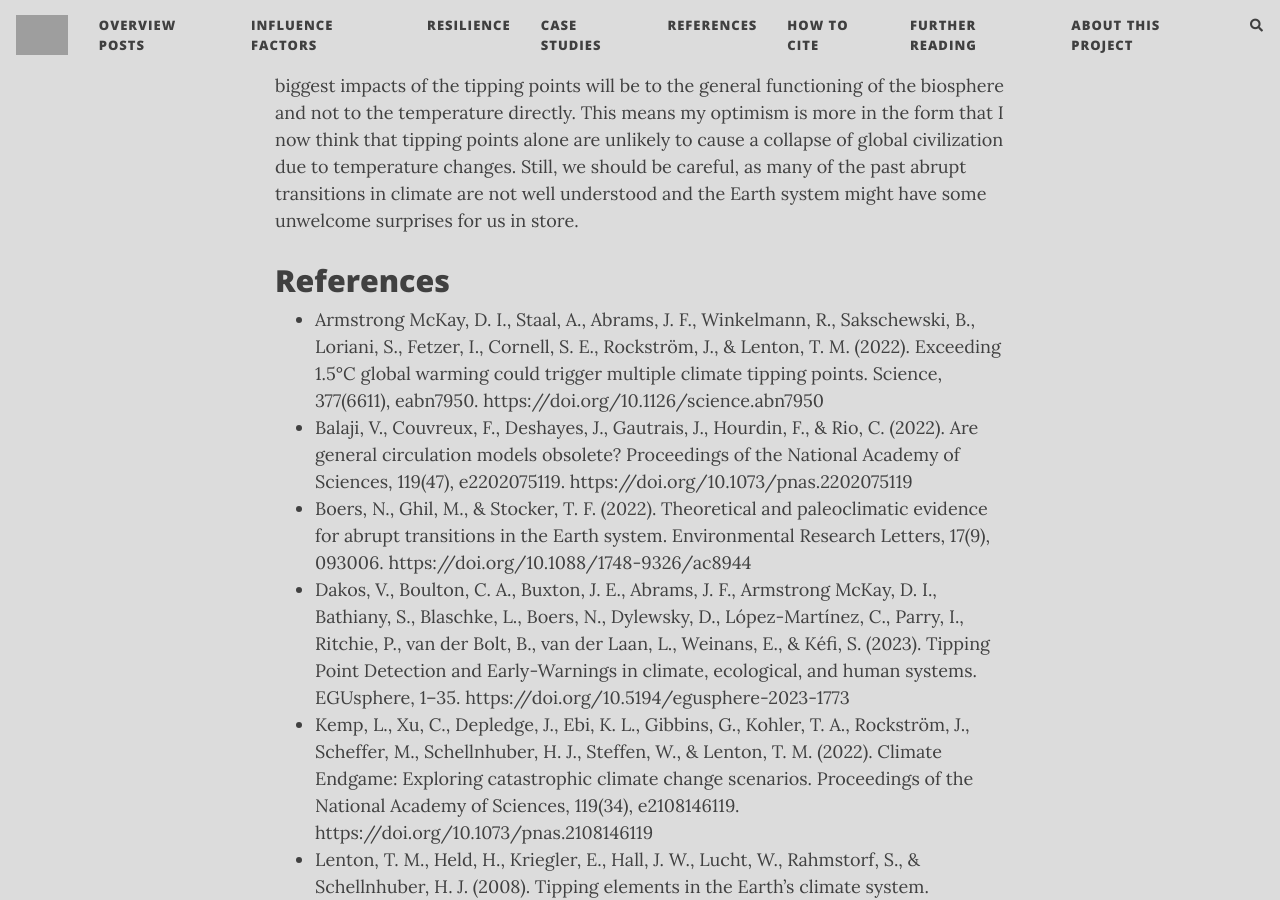
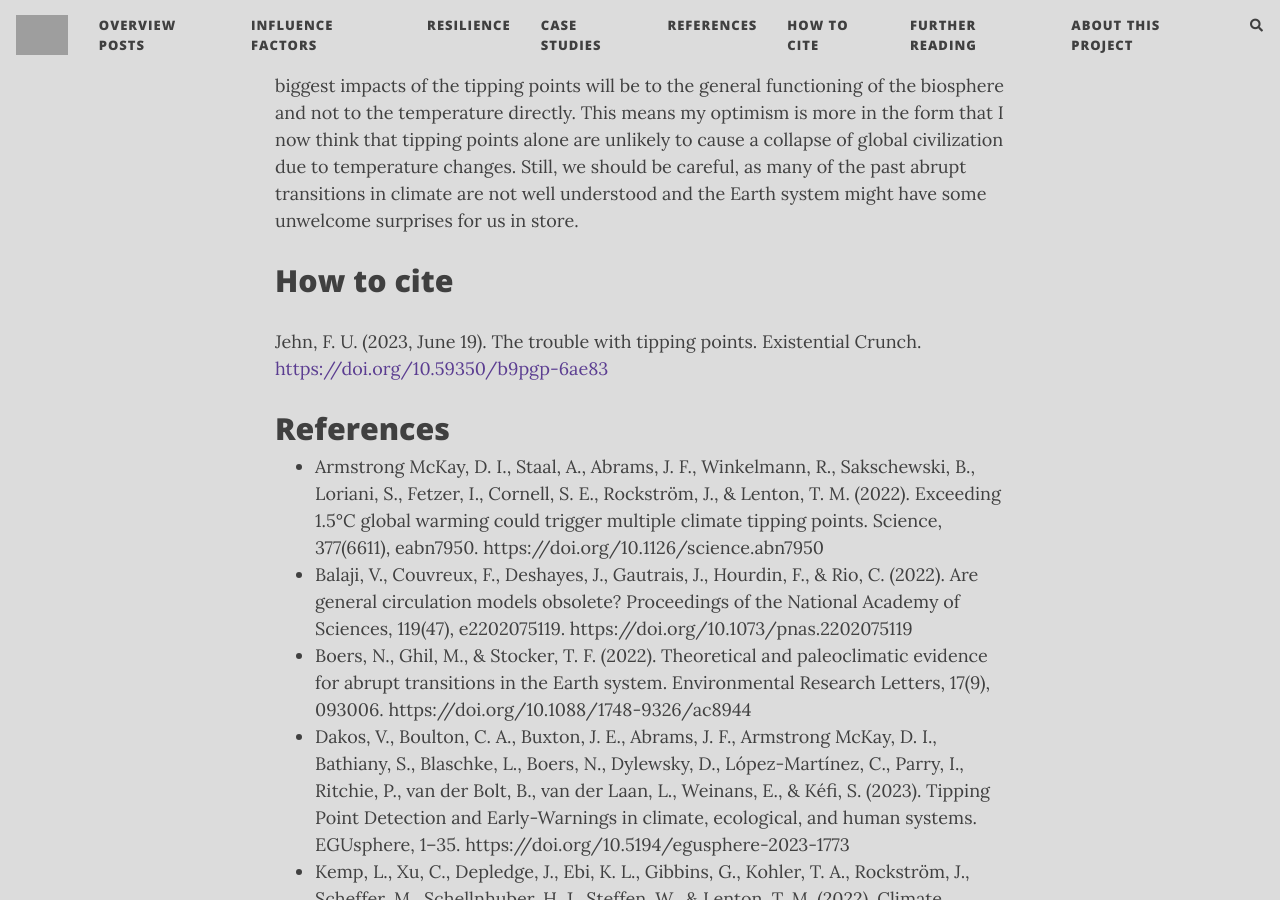
Before and after one commit to florianjehn/Societal_Collapse, a Jekyll site: the page built from _posts/2023-06-19-tipping_points.md, in a window 1280 px wide and 900 px high, scrolled down 6525 px. Built offline with Jekyll 4.4.1, drawn with Linux system fonts in a browser that asks for light colours; nearby versions of some CDN libraries; comment, search, counter and statistics services are not loaded; some of the changed text lies outside the part shown; grey boxes are pictures that could not be loaded.

Commit message:
Update 2023-06-19-tipping_points.md

```diff
--- a/_posts/2023-06-19-tipping_points.md
+++ b/_posts/2023-06-19-tipping_points.md
@@ -54,6 +54,10 @@ There have been calls for more research into this area and higher temperature cl
 
 Still, my conclusion from writing this is a grim optimism. Don’t get me wrong, triggering any of the tipping points is very bad. I think it would be a monument to our failure if we destroyed the great biodiversity in the Amazon rainforest. However, it seems like tipping points cannot easily contribute an additional amount of warming that would put Earth as a whole on a >3°C trajectory, at least in the next hundred years. Also, many of the biggest impacts will be felt regionally, not globally. Finally, the biggest impacts of the tipping points will be to the general functioning of the biosphere and not to the temperature directly. This means my optimism is more in the form that I now think that tipping points alone are unlikely to cause a collapse of global civilization due to temperature changes. Still, we should be careful, as many of the past abrupt transitions in climate are not well understood and the Earth system might have some unwelcome surprises for us in store.
 
+# How to cite
+
+Jehn, F. U. (2023, June 19). The trouble with tipping points. Existential Crunch. [https://doi.org/10.59350/b9pgp-6ae83](https://doi.org/10.59350/b9pgp-6ae83)
+
 # References
 
 * Armstrong McKay, D. I., Staal, A., Abrams, J. F., Winkelmann, R., Sakschewski, B., Loriani, S., Fetzer, I., Cornell, S. E., Rockström, J., & Lenton, T. M. (2022). Exceeding 1.5°C global warming could trigger multiple climate tipping points. Science, 377(6611), eabn7950. https://doi.org/10.1126/science.abn7950
```
